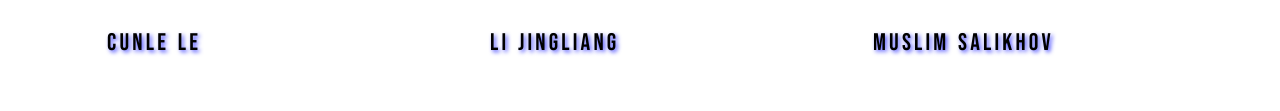
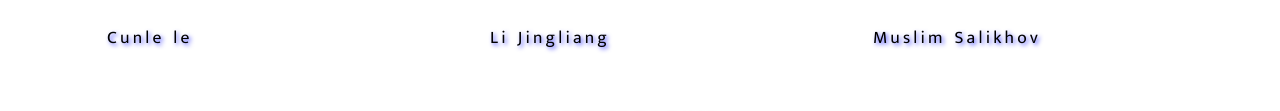
Before and after one commit to rafiyat-chowdhury/HSA, a plain HTML site: page index.html in a window 1280 px wide. Shown: the part 1611-1722 px from the top of the page. Drawn offline with Linux system fonts and the light colour scheme.

Commit message:
Update styles.css

```diff
--- a/resources/styles.css
+++ b/resources/styles.css
@@ -184,8 +184,6 @@ footer li {
 }
 
 .image-name {
-    font-family: 'Bebas Neue', cursive;
-    font-size: 1.5rem;
     letter-spacing: 0.2rem;
     text-shadow: 2px 2px 4px #4649FF;
 }
```
